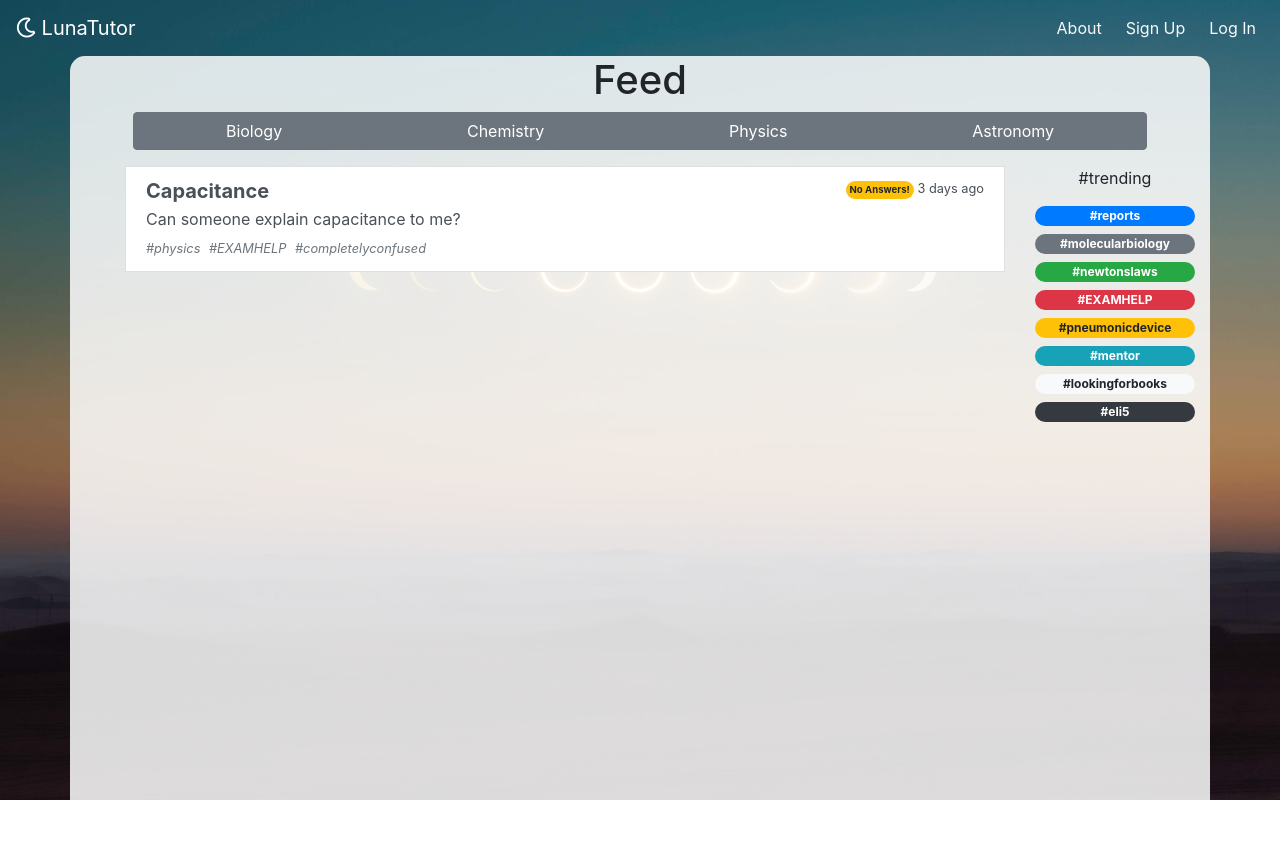
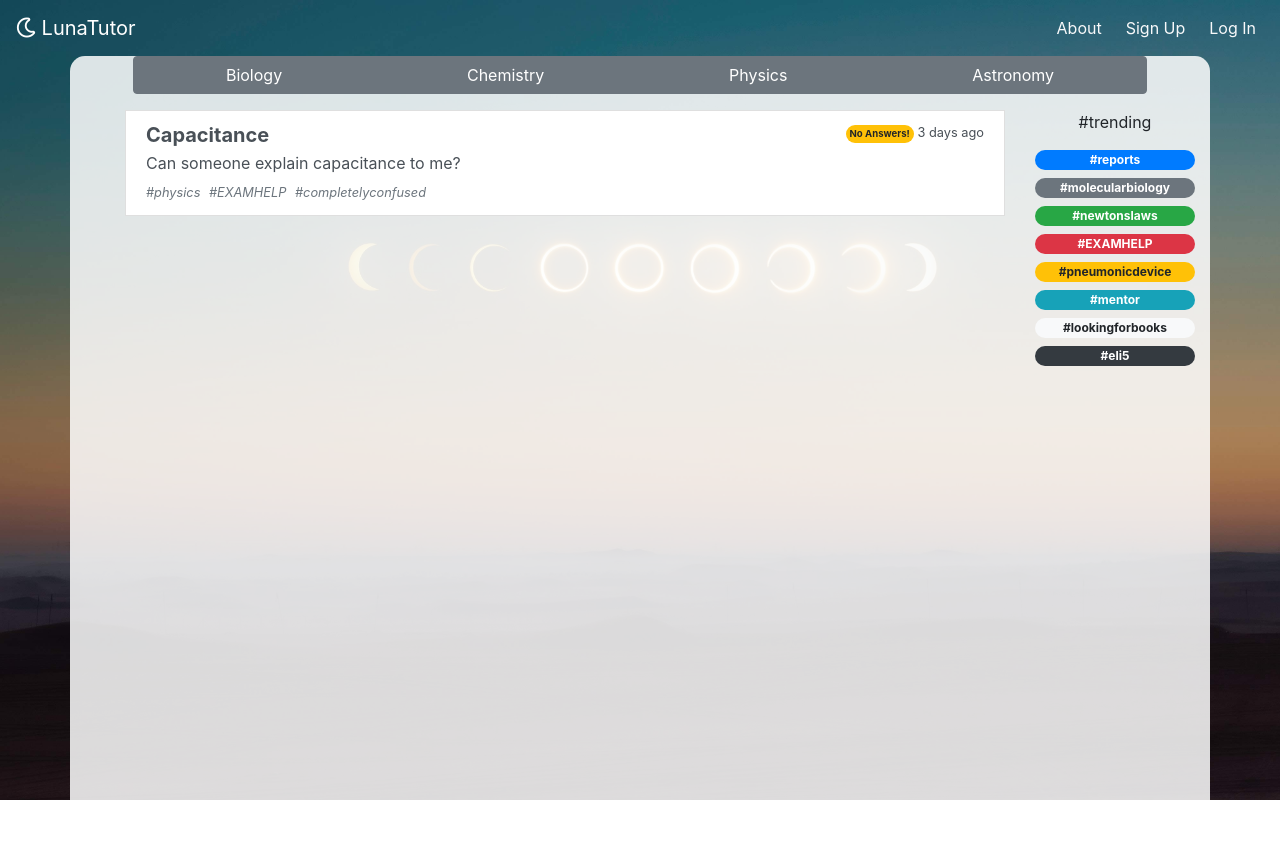
Before and after one commit to Luna-Tutor/lunaTutor, a Flask app: page /q in a window 1280 px wide. Run offline with Flask 2, Linux system fonts and the light colour scheme; parts of the project's set-up code (start-up, migrations or seed data) failed here and were passed over; some libraries are stand-ins or nearby versions.

Commit message:
minor changes to feed

```diff
--- a/templates/board/feed.html
+++ b/templates/board/feed.html
@@ -2,7 +2,6 @@
 content %}
 
 <div class="container question-board text-center">
-  <h1>Feed</h1>
   <div class="row mb-3 px-5">
     <div class="col btn-group btn-group-toggle" role="group" data-toggle="buttons" aria-label="subject-buttons">
       <label class="btn btn-secondary active">
```
